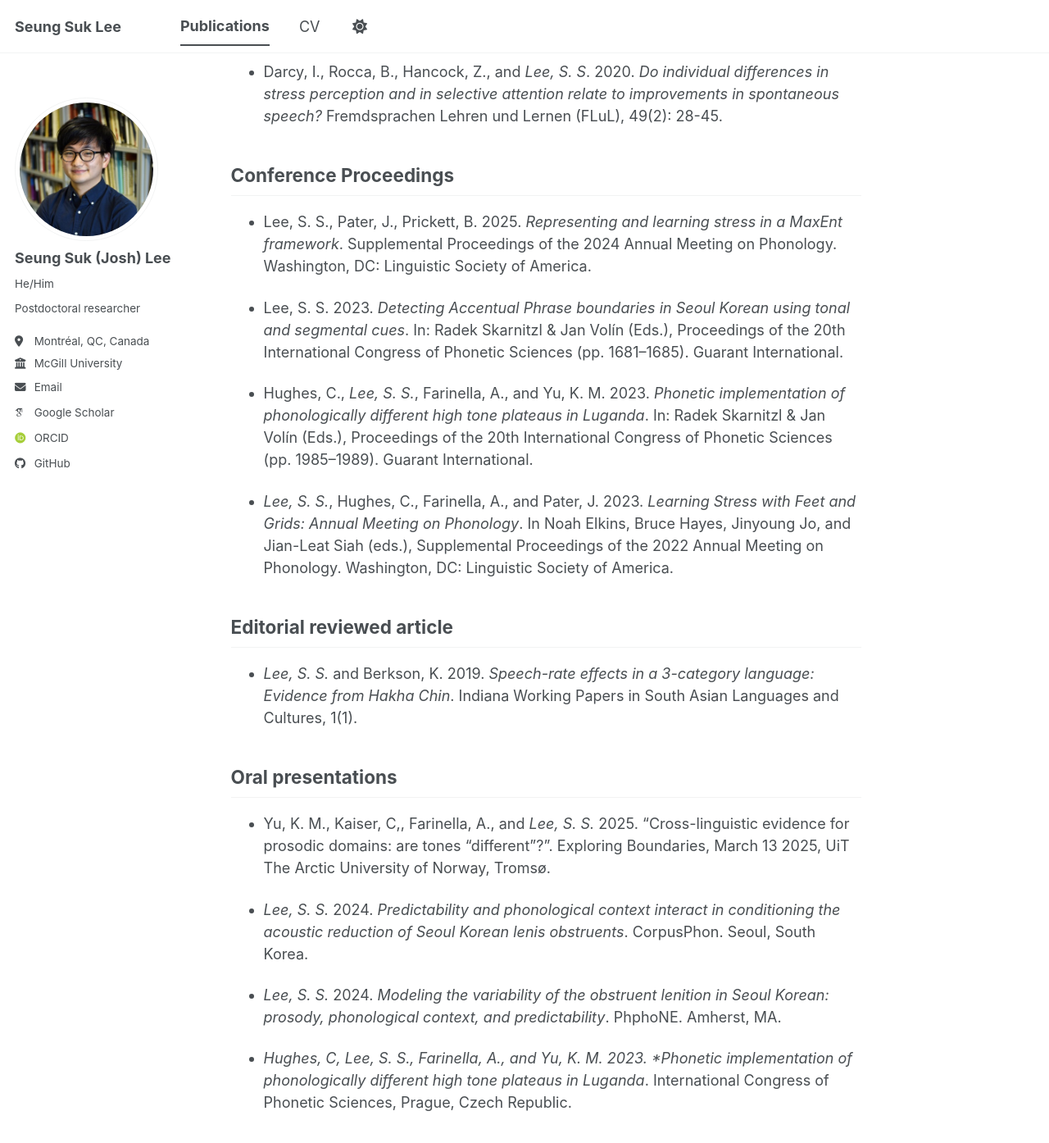
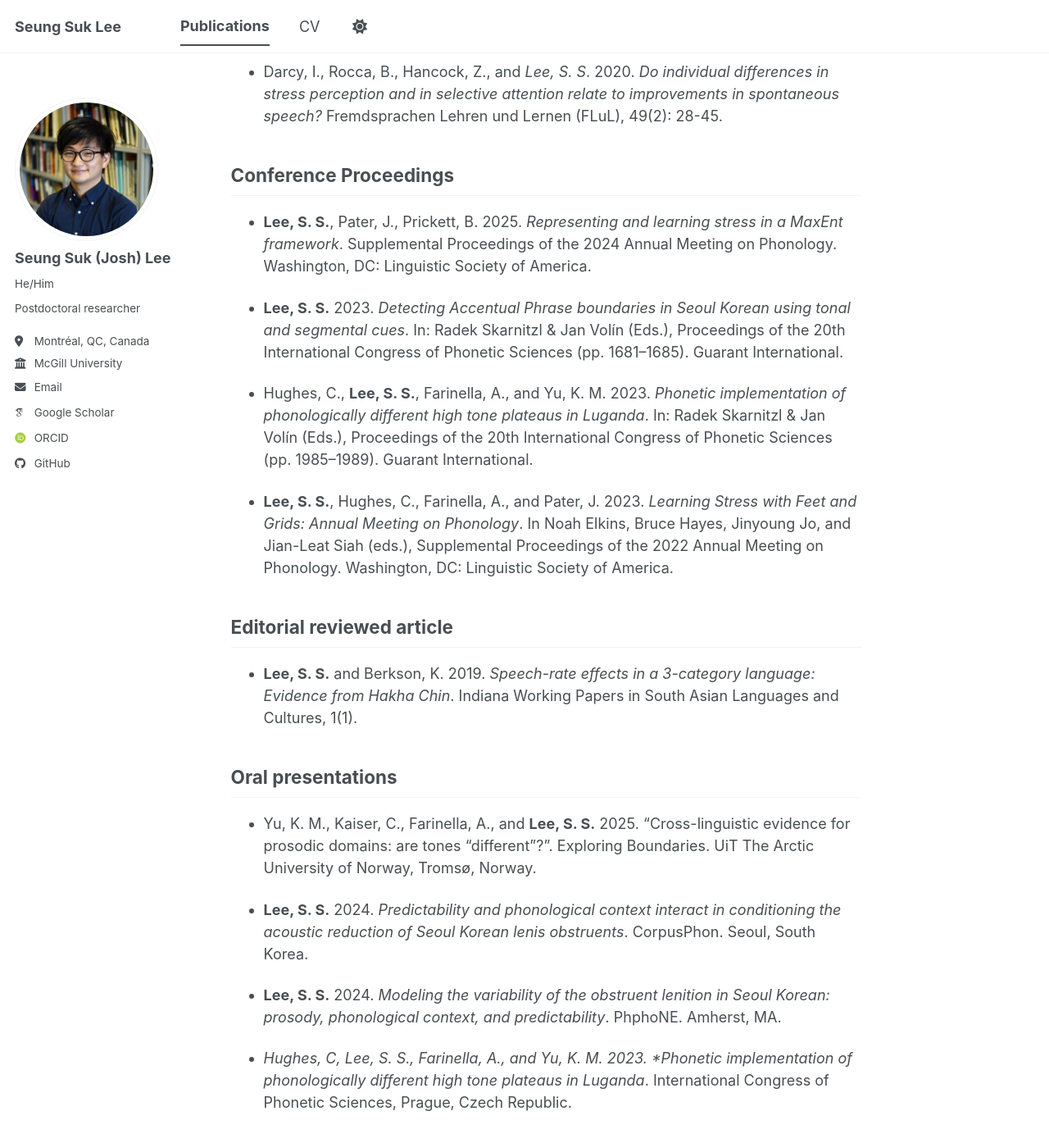
Before and after one commit to seungsuklee/seungsuklee.github.io, a Jekyll site: the page built from _pages/pubs.md, in a window 1280 px wide and 1400 px high, scrolled down 326 px. Shown: the top 1394 px of the window at 82% size. Built offline with Jekyll 4.4.1, drawn with Linux system fonts in a browser that asks for light colours; some web fonts are replaced; a script bundle is joined from its source files by our own code; library files that are not in the unit come from our copies.

Commit message:
Update pubs.md

```diff
--- a/_pages/pubs.md
+++ b/_pages/pubs.md
@@ -7,52 +7,52 @@
 
 ## Peer-Reviewed Journal Articles
 
-- *Lee, S. S.* Under revision. *Lenition of lenis obstruents in Seoul Korean spontaneous speech*.
+- **Lee, S. S.** Under revision. *Lenition of lenis obstruents in Seoul Korean spontaneous speech*.
 
-- *Lee, S. S.*, Pater, J., Prickett, B. Under revision. *Representing and learning stress in a MaxEnt framework*.
+- **Lee, S. S.**, Pater, J., Prickett, B. Under revision. *Representing and learning stress in a MaxEnt framework*.
 
 - Darcy, I., Rocca, B., Hancock, Z., and *Lee, S. S*. 2020. *Do individual differences in stress perception and in selective attention relate to improvements in spontaneous speech?* Fremdsprachen Lehren und Lernen (FLuL), 49(2): 28-45.
 
 ## Conference Proceedings
 
-- Lee, S. S., Pater, J., Prickett, B. 2025. *Representing and learning stress in a MaxEnt framework*. Supplemental Proceedings of the 2024 Annual Meeting on Phonology. Washington, DC: Linguistic Society of America.
+- **Lee, S. S.**, Pater, J., Prickett, B. 2025. *Representing and learning stress in a MaxEnt framework*. Supplemental Proceedings of the 2024 Annual Meeting on Phonology. Washington, DC: Linguistic Society of America.
 
-- Lee, S. S. 2023. *Detecting Accentual Phrase boundaries in Seoul Korean using tonal and segmental cues*. In: Radek Skarnitzl & Jan Volín (Eds.), Proceedings of the 20th International Congress of Phonetic Sciences (pp. 1681–1685). Guarant International.
+- **Lee, S. S.** 2023. *Detecting Accentual Phrase boundaries in Seoul Korean using tonal and segmental cues*. In: Radek Skarnitzl & Jan Volín (Eds.), Proceedings of the 20th International Congress of Phonetic Sciences (pp. 1681–1685). Guarant International.
 
-- Hughes, C., *Lee, S. S.*, Farinella, A., and Yu, K. M. 2023. *Phonetic implementation of phonologically different high tone plateaus in Luganda*. In: Radek Skarnitzl & Jan Volín (Eds.), Proceedings of the 20th International Congress of Phonetic Sciences (pp. 1985–1989). Guarant International.
+- Hughes, C., **Lee, S. S.**, Farinella, A., and Yu, K. M. 2023. *Phonetic implementation of phonologically different high tone plateaus in Luganda*. In: Radek Skarnitzl & Jan Volín (Eds.), Proceedings of the 20th International Congress of Phonetic Sciences (pp. 1985–1989). Guarant International.
 
-- *Lee, S. S.*, Hughes, C., Farinella, A., and Pater, J. 2023. *Learning Stress with Feet and Grids: Annual Meeting on Phonology*. In Noah Elkins, Bruce Hayes, Jinyoung Jo, and Jian-Leat Siah (eds.), Supplemental Proceedings of the 2022 Annual Meeting on Phonology. Washington, DC: Linguistic Society of America.
+- **Lee, S. S.**, Hughes, C., Farinella, A., and Pater, J. 2023. *Learning Stress with Feet and Grids: Annual Meeting on Phonology*. In Noah Elkins, Bruce Hayes, Jinyoung Jo, and Jian-Leat Siah (eds.), Supplemental Proceedings of the 2022 Annual Meeting on Phonology. Washington, DC: Linguistic Society of America.
 
 ## Editorial reviewed article
 
-- *Lee, S. S.* and Berkson, K. 2019. *Speech-rate effects in a 3-category language: Evidence from Hakha Chin*. Indiana Working Papers in South Asian Languages and Cultures, 1(1).
+- **Lee, S. S.** and Berkson, K. 2019. *Speech-rate effects in a 3-category language: Evidence from Hakha Chin*. Indiana Working Papers in South Asian Languages and Cultures, 1(1).
 
 ## Oral presentations
 
-- Yu, K. M., Kaiser, C,, Farinella, A., and *Lee, S. S.* 2025. "Cross-linguistic evidence for prosodic domains: are tones "different"?". Exploring Boundaries, March 13 2025, UiT The Arctic University of Norway, Tromsø.
+- Yu, K. M., Kaiser, C., Farinella, A., and **Lee, S. S.** 2025. "Cross-linguistic evidence for prosodic domains: are tones "different"?". Exploring Boundaries. UiT The Arctic University of Norway, Tromsø, Norway.
 
-- *Lee, S. S.* 2024. *Predictability and phonological context interact in conditioning the acoustic reduction of Seoul Korean lenis obstruents*. CorpusPhon. Seoul, South Korea.
+- **Lee, S. S.** 2024. *Predictability and phonological context interact in conditioning the acoustic reduction of Seoul Korean lenis obstruents*. CorpusPhon. Seoul, South Korea.
 
-- *Lee, S. S.* 2024. *Modeling the variability of the obstruent lenition in Seoul Korean: prosody, phonological context, and predictability*. PhphoNE. Amherst, MA.
+- **Lee, S. S.** 2024. *Modeling the variability of the obstruent lenition in Seoul Korean: prosody, phonological context, and predictability*. PhphoNE. Amherst, MA.
 
 - *Hughes, C, Lee, S. S., Farinella, A., and Yu, K. M. 2023. *Phonetic
 implementation of phonologically different high tone plateaus in Luganda*. International Congress of Phonetic Sciences, Prague, Czech Republic.
 
 ## Posters
 
-- *Lee, S. S.*, Pater, J, and Brandon P. 2024. *Representing and learning stress in a MaxEnt framework*. Annual Meeting on Phonology, Rutgers University, NJ.
+- **Lee, S. S.**, Pater, J, and Brandon P. 2024. *Representing and learning stress in a MaxEnt framework*. Annual Meeting on Phonology, Rutgers University, NJ.
 
-- *Lee, S. S.* 2024. *Prosodically conditioned lenition, not voicing, of lenis obstruents in Seoul Korean spontaneous speech*. Laboratory Phonology 19, Seoul, South Korea.
+- **Lee, S. S.** 2024. *Prosodically conditioned lenition, not voicing, of lenis obstruents in Seoul Korean spontaneous speech*. Laboratory Phonology 19, Seoul, South Korea.
 
-- Farinella, A. and *Lee, S. S.* 2024. *The perception of tonal and segmental cues to phrasing in Seoul Korean*. Laboratory Phonology 19, Seoul, South Korea.
+- Farinella, A. and **Lee, S. S.** 2024. *The perception of tonal and segmental cues to phrasing in Seoul Korean*. Laboratory Phonology 19, Seoul, South Korea.
 
-- *Lee, S. S.* 2023. *Detecting Accentual Phrase boundaries in Seoul Korean using tonal and segmental cues*. International Congress of Phonetic Sciences, Prague, Czech Republic.
+- **Lee, S. S.** 2023. *Detecting Accentual Phrase boundaries in Seoul Korean using tonal and segmental cues*. International Congress of Phonetic Sciences, Prague, Czech Republic.
 
-- *Lee, S. S.* 2023. *Detecting Accentual Phrase boundaries in Seoul Korean using tonal and segmental cues*. HISPhonCog, Seoul, South Korea.
+- **Lee, S. S.** 2023. *Detecting Accentual Phrase boundaries in Seoul Korean using tonal and segmental cues*. HISPhonCog, Seoul, South Korea.
 
-- *Lee, S. S.*, Hughes, C., Farinella, A., and Pater, J. 2022. *Learning Stress with Feet and Grids*. Annual Meeting on Phonology, University of California Los Angeles, CA.
+- **Lee, S. S.**, Hughes, C., Farinella, A., and Pater, J. 2022. *Learning Stress with Feet and Grids*. Annual Meeting on Phonology, University of California Los Angeles, CA.
 
-- Hughes, C., *Lee, S. S.*, Farinella, A., and Yu, K. M. 2022. *Phonetic
+- Hughes, C., **Lee, S. S.**, Farinella, A., and Yu, K. M. 2022. *Phonetic
 implementation of phonologically different high tone plateaus in Luganda*. Laboratory Phonology 18, Virtual.
 
-- *Lee, S. S.* 2022. *Finding Accentual Phrases in a spontaneous speech corpus of Seoul Korean using segmental allophony*. Laboratory Phonology 18, Virtual.
+- **Lee, S. S.** 2022. *Finding Accentual Phrases in a spontaneous speech corpus of Seoul Korean using segmental allophony*. Laboratory Phonology 18, Virtual.
```
